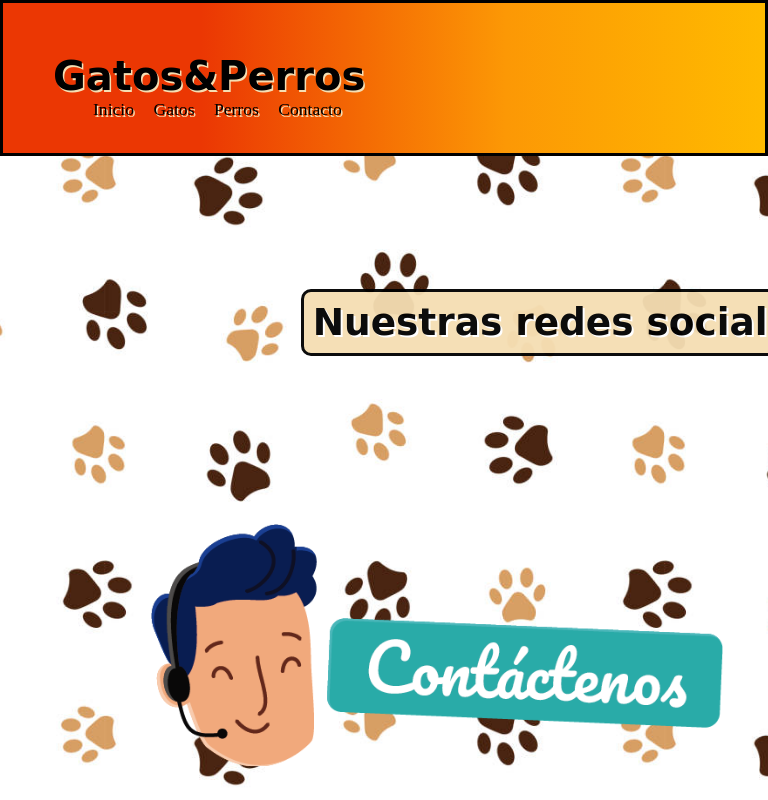
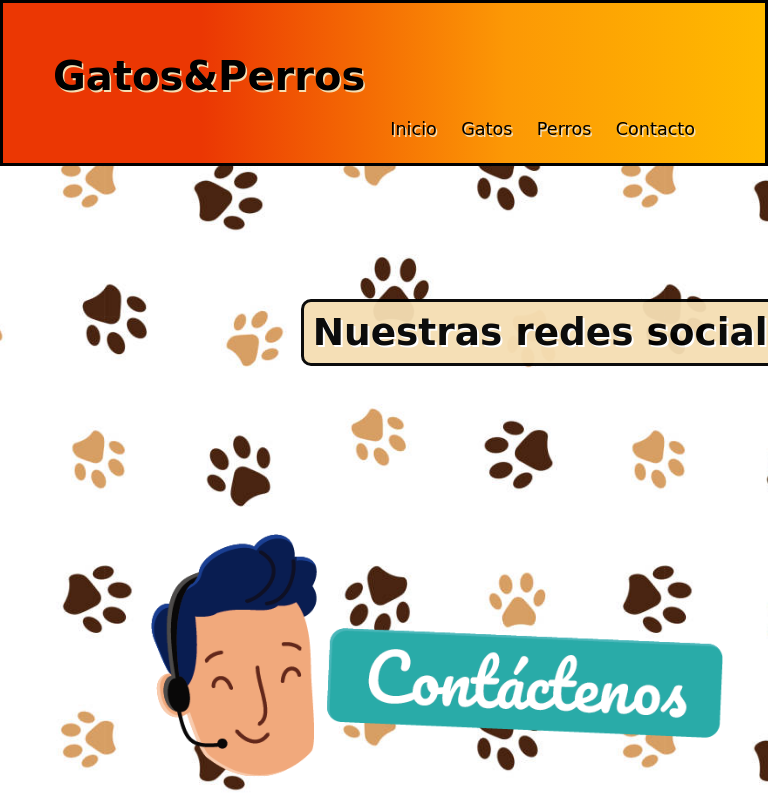
Before and after one commit to ReinharthGarces/ProyectoCoderHouse1, a plain HTML site: page pages/contacto.html in a window 768 px wide. Shown: the top 800 px of the page. Drawn offline with Linux system fonts and the light colour scheme.

Commit message:
Modificaciones de las imagenes e inicio del responsive

```diff
--- a/css/style.css
+++ b/css/style.css
@@ -21,26 +21,47 @@ header{
     background: rgb(235,55,3);
     background: linear-gradient(90deg, rgba(235,55,3,1) 26%, rgba(252,152,5,1) 66%, rgba(255,186,0,1) 100%);
     padding: 50px;
-    height: 50px;
+    padding-bottom: 10px;
+    height: 100px;
     border: 3px solid black;
     text-shadow: 1.5px 1.5px wheat;
 }
 header h1 {
+    font-size: 2.5rem;
+    padding-bottom: 20px;
+    display: inline-block;
     font-family: 'Pacifico', cursive;
-    font-size: 2.5rem;
-    display: inline-block;
     width: 80%;
 }
 header nav{
     display: inline-block;
-    margin-right: 40px;
     font-size: 1.1rem;
-    margin-bottom: none;
+    text-align: end;
 }
 header ul li{
     display: inline-block;
-    margin-right: 15px;
+    margin-right: 20px;
+    font-family: 'Pacifico', cursive;
 }
+
+/*--Inicio header para Tablets--*/
+@media (min-width: 768px) and (max-width: 1200px) {
+  header {
+    display: flex;
+    flex-direction: column;
+  }
+  header h1 {
+    display: flex;
+}
+  header nav{
+    display: flex;
+    justify-content: flex-end;
+
+  }
+}
+
+
+
 
 
 /*--Sobre Nosotros--*/
--- a/pages/contacto.html
+++ b/pages/contacto.html
@@ -29,7 +29,7 @@
     <div class="encabezado-contacto">
       <h3>Nuestras redes sociales:</h3>
     </div>
-      <img src="/img/posibles-fondos/contact-us.png" alt="Imagen de contacto">
+      <img src="../img/posibles-fondos/contact-us.png" alt="Imagen de contacto">
         <div class="redes-sociales">
           <strong>WhatsApp:</strong> +54 9 11 1111-2222<br>
           <strong>Instagram:</strong> @Gatos&Perros<br>
```
